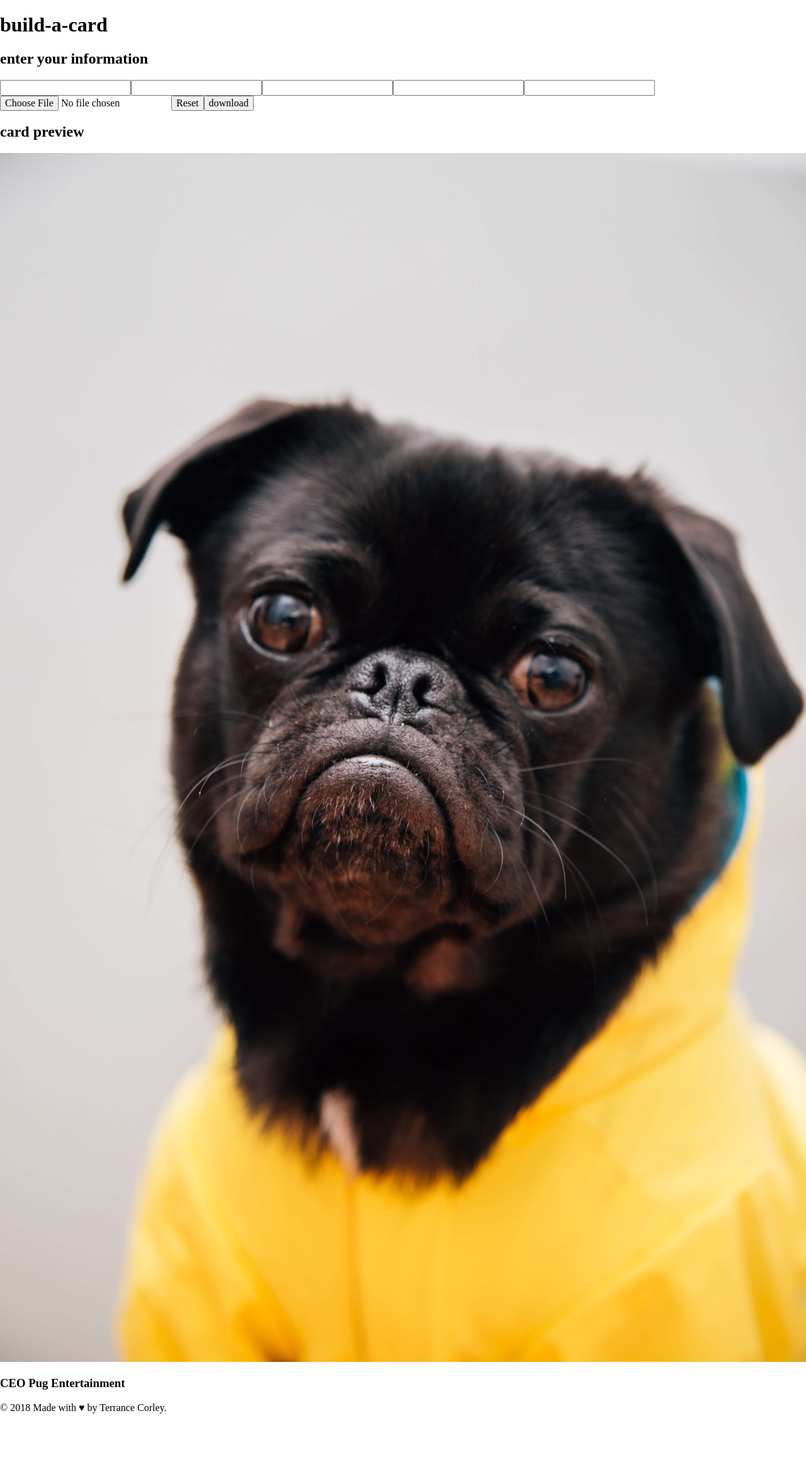
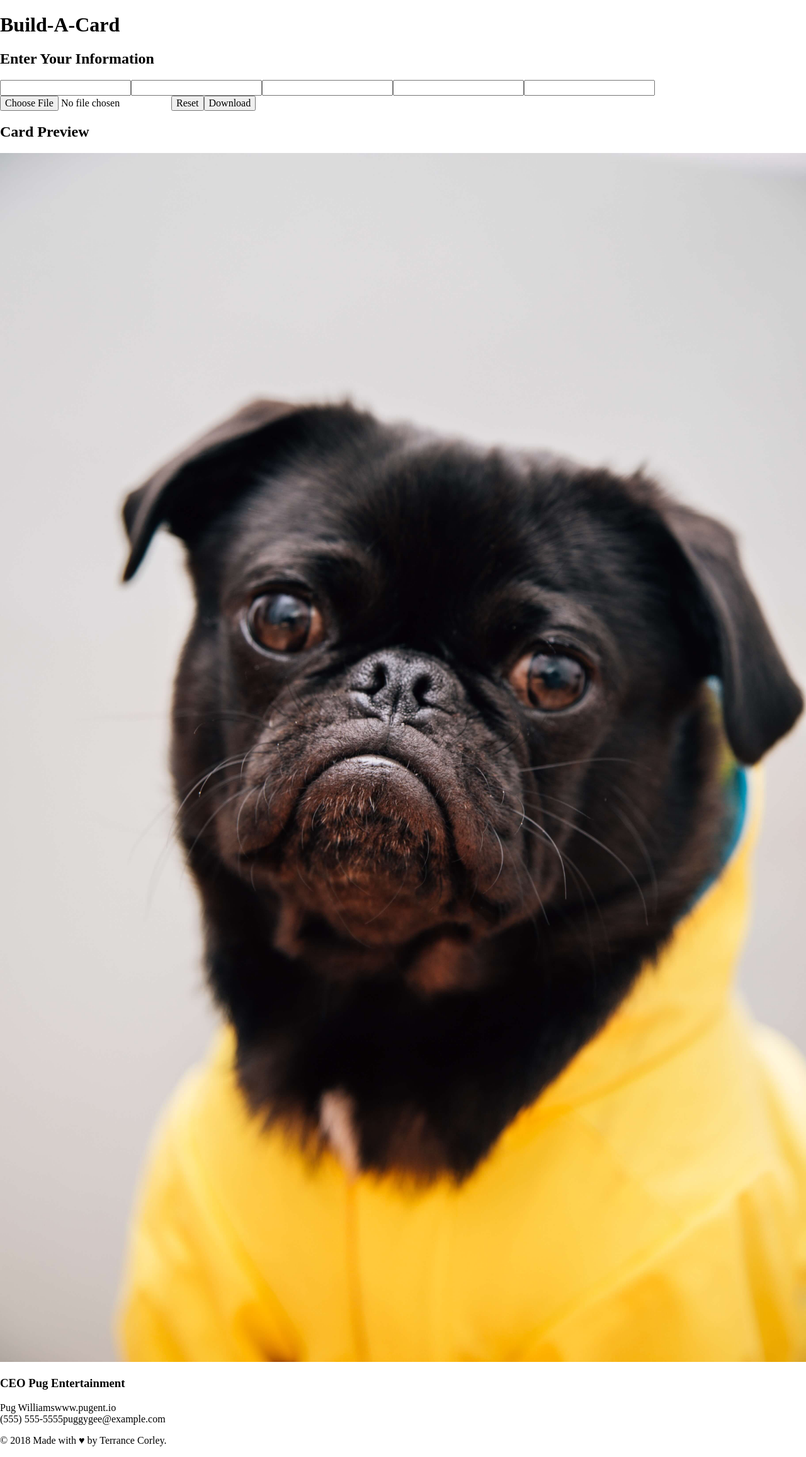
Before and after one commit to terrancecorley/build-a-card, a React (Create React App) app: page / in a window 1280 px wide. Shown: the whole page at 63% size. Before the commit the page ends 2261 px from the top, so only its background shows below. Built offline with nearby package versions, Linux system fonts and the light colour scheme.

Commit message:
added minimal state for card preview

```diff
--- a/src/CardPreview.js
+++ b/src/CardPreview.js
@@ -1,21 +1,24 @@
-import React, { Component } from 'react';
-import pugImg from './assets/pug.jpg';
+import React from 'react';
 
 function CardPreview(props) {
   return(
     <div className="card-preview__wrapper">
-      <h2>card preview</h2>
-      <div>
-        <div>
-          <img src={pugImg} alt="" />
+      <h2>Card Preview</h2>
+      <div className="card-preview">
+        <div className="card-preview__header">
+          <img src={props.userAvatar} alt="business card avatar" />
         </div>
-        <div>
-          <h3>CEO Pug Entertainment</h3>
+        <div className="card-preview__body">
+          <h3>{props.jobTitle}</h3>
+          <div>
+            <span>{props.fullName}</span>
+            <span>{props.websiteURL}</span>
+          </div>
+          <div>
+            <span>{props.phoneNumber}</span>
+            <span>{props.userEmail}</span>
+          </div>
         </div>
-        <span></span>
-        <span></span>
-        <span></span>
-        <span></span>
       </div>
     </div>
   );
--- a/src/CardSection.js
+++ b/src/CardSection.js
@@ -1,18 +1,32 @@
 import React, { Component, Fragment } from 'react';
 import UserInfo from './UserInfo';
 import CardPreview from './CardPreview';
+import pugImg from './assets/pug.jpg';
 
 class CardSection extends Component {
   constructor(props) {
     super(props);
-    this.state = {};
+    this.state = {
+      'fullName': 'Pug Williams',
+      'jobTitle': 'CEO Pug Entertainment',
+      'websiteURL': 'www.pugent.io',
+      'phoneNumber': '(555) 555-5555',
+      'userEmail': 'puggygee@example.com',
+      'userAvatar': pugImg
+    };
   }
 
   render() {
     return(
       <section className="card-section">
         <UserInfo />
-        <CardPreview />
+        <CardPreview
+          fullName={this.state.fullName}
+          jobTitle={this.state.jobTitle}
+          websiteURL={this.state.websiteURL}
+          phoneNumber={this.state.phoneNumber}
+          userEmail={this.state.userEmail}
+          userAvatar={this.state.userAvatar}/>
       </section>
     );
   }
--- a/src/MainHeader.js
+++ b/src/MainHeader.js
@@ -4,7 +4,7 @@ function MainHeader(props) {
   return(
     <header>
       <div className="site-logo__wrapper">
-        <h1 className="site-logo">build-a-card</h1>
+        <h1 className="site-logo">Build-A-Card</h1>
       </div>
     </header>
   );
--- a/src/UserInfo.js
+++ b/src/UserInfo.js
@@ -3,7 +3,7 @@ import React, { Component } from 'react';
 function UserInfo(props) {
   return(
     <div className="user-info__wrapper">
-      <h2>enter your information</h2>
+      <h2>Enter Your Information</h2>
       <form action="POST">
         <input type="text" aria-label="full name"/>
         <input type="text" aria-label="job title"/>
@@ -12,7 +12,7 @@ function UserInfo(props) {
         <input type="email" aria-label="email"/>
         <input type="file" aria-label="business card image"/>
         <input type="reset" value="Reset" />
-        <button>download</button>
+        <button>Download</button>
       </form>
     </div>
   );
```
